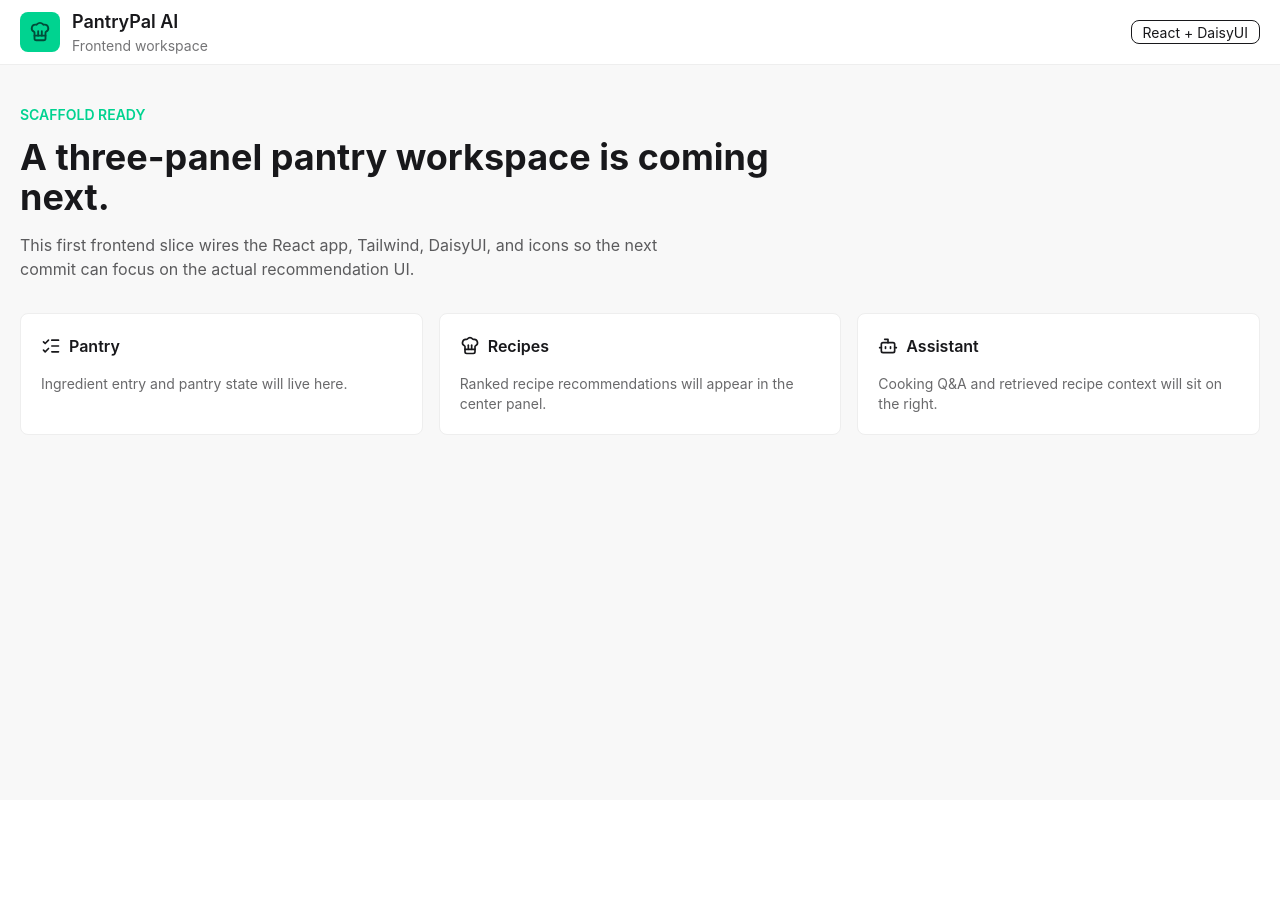
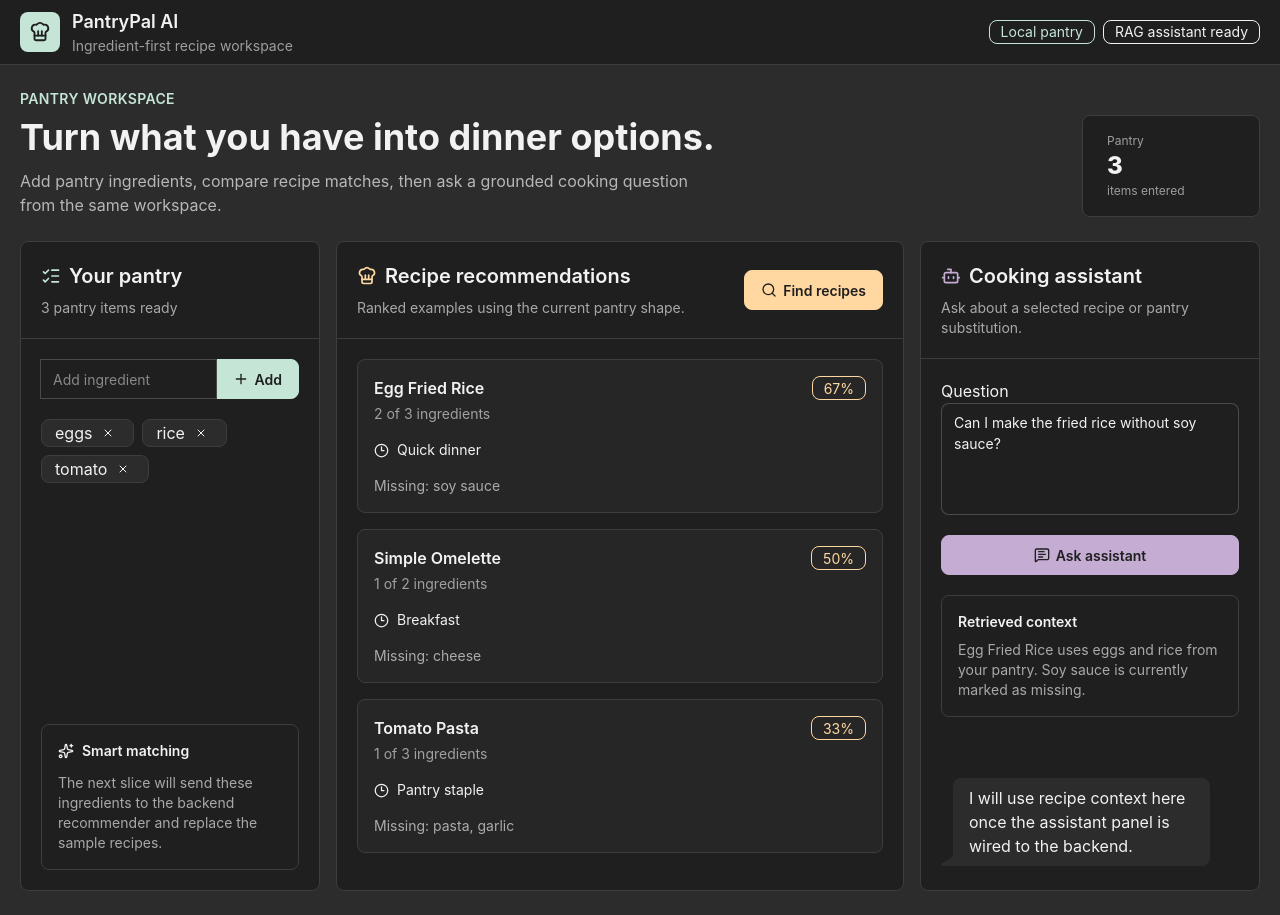
Before and after one commit to prmdhaliwal/pantrypal, a React (Vite) app in the folder frontend/: page / in a window 1280 px wide. Before the commit the page ends 800 px from the top, so only its background shows below. Built offline with nearby package versions, Linux system fonts and the light colour scheme.

Commit message:
feat: build three panel pantry workspace

```diff
--- a/frontend/package.json
+++ b/frontend/package.json
@@ -19,10 +19,14 @@
     "tailwindcss": "^4.3.2"
   },
   "devDependencies": {
+    "@testing-library/jest-dom": "^6.9.1",
+    "@testing-library/react": "^16.3.2",
+    "@testing-library/user-event": "^14.6.1",
     "@types/node": "^24.13.2",
     "@types/react": "^19.2.17",
     "@types/react-dom": "^19.2.3",
     "@vitejs/plugin-react": "^6.0.3",
+    "jsdom": "^29.1.1",
     "oxlint": "^1.71.0",
     "typescript": "~6.0.2",
     "vite": "^8.1.1",
--- a/frontend/src/App.tsx
+++ b/frontend/src/App.tsx
@@ -1,63 +1,260 @@
-import { Bot, ChefHat, ListChecks } from 'lucide-react'
+import { useMemo, useState } from 'react'
+import {
+  Bot,
+  ChefHat,
+  Clock3,
+  ListChecks,
+  MessageSquareText,
+  Plus,
+  Search,
+  Sparkles,
+  X,
+} from 'lucide-react'
+
+const starterIngredients = ['eggs', 'rice', 'tomato']
+
+const sampleRecipes = [
+  {
+    name: 'Egg Fried Rice',
+    match: '2 of 3 ingredients',
+    missing: 'soy sauce',
+    score: '67%',
+    tag: 'Quick dinner',
+  },
+  {
+    name: 'Simple Omelette',
+    match: '1 of 2 ingredients',
+    missing: 'cheese',
+    score: '50%',
+    tag: 'Breakfast',
+  },
+  {
+    name: 'Tomato Pasta',
+    match: '1 of 3 ingredients',
+    missing: 'pasta, garlic',
+    score: '33%',
+    tag: 'Pantry staple',
+  },
+]
 
 function App() {
+  const [ingredients, setIngredients] = useState(starterIngredients)
+  const [ingredientInput, setIngredientInput] = useState('')
+
+  const ingredientSummary = useMemo(
+    () => `${ingredients.length} pantry items ready`,
+    [ingredients.length],
+  )
+
+  function addIngredient(event: React.FormEvent<HTMLFormElement>) {
+    event.preventDefault()
+    const nextIngredient = ingredientInput.trim().toLowerCase()
+
+    if (!nextIngredient || ingredients.includes(nextIngredient)) {
+      setIngredientInput('')
+      return
+    }
+
+    setIngredients([...ingredients, nextIngredient])
+    setIngredientInput('')
+  }
+
+  function removeIngredient(ingredient: string) {
+    setIngredients(ingredients.filter((item) => item !== ingredient))
+  }
+
   return (
     <main className="min-h-screen bg-base-200 text-base-content">
-      <header className="border-base-300 bg-base-100 border-b">
-        <div className="mx-auto flex min-h-16 w-full max-w-7xl items-center justify-between px-5">
+      <header className="border-base-300 bg-base-100/95 border-b">
+        <div className="mx-auto flex min-h-16 w-full max-w-7xl items-center justify-between gap-4 px-5">
           <div className="flex items-center gap-3">
-            <span className="bg-success text-success-content flex size-10 items-center justify-center rounded-lg">
+            <span className="bg-success text-success-content flex size-10 shrink-0 items-center justify-center rounded-lg">
               <ChefHat aria-hidden="true" size={22} />
             </span>
             <div>
               <p className="text-lg font-semibold">PantryPal AI</p>
-              <p className="text-base-content/60 text-sm">Frontend workspace</p>
+              <p className="text-base-content/60 text-sm">
+                Ingredient-first recipe workspace
+              </p>
             </div>
           </div>
-          <span className="badge badge-outline">React + DaisyUI</span>
+          <div className="hidden items-center gap-2 text-sm md:flex">
+            <span className="badge badge-success badge-outline">Local pantry</span>
+            <span className="badge badge-outline">RAG assistant ready</span>
+          </div>
         </div>
       </header>
 
-      <section className="mx-auto flex w-full max-w-7xl flex-col gap-8 px-5 py-10">
-        <div className="max-w-3xl">
-          <p className="text-success text-sm font-semibold uppercase">Scaffold ready</p>
-          <h1 className="mt-3 text-4xl font-bold text-base-content">
-            A three-panel pantry workspace is coming next.
-          </h1>
-          <p className="text-base-content/70 mt-4 max-w-2xl">
-            This first frontend slice wires the React app, Tailwind, DaisyUI, and
-            icons so the next commit can focus on the actual recommendation UI.
-          </p>
+      <section className="mx-auto flex w-full max-w-7xl flex-col gap-6 px-5 py-6">
+        <div className="flex flex-col justify-between gap-4 lg:flex-row lg:items-end">
+          <div>
+            <p className="text-success text-sm font-semibold uppercase tracking-wide">
+              Pantry workspace
+            </p>
+            <h1 className="mt-2 text-3xl font-bold text-base-content md:text-4xl">
+              Turn what you have into dinner options.
+            </h1>
+            <p className="text-base-content/70 mt-3 max-w-2xl">
+              Add pantry ingredients, compare recipe matches, then ask a grounded
+              cooking question from the same workspace.
+            </p>
+          </div>
+          <div className="stats border-base-300 bg-base-100 border shadow-none">
+            <div className="stat min-w-44">
+              <div className="stat-title">Pantry</div>
+              <div className="stat-value text-2xl">{ingredients.length}</div>
+              <div className="stat-desc">items entered</div>
+            </div>
+          </div>
         </div>
 
-        <div className="grid gap-4 lg:grid-cols-3">
-          <div className="border-base-300 bg-base-100 rounded-lg border p-5">
-            <div className="mb-4 flex items-center gap-2 font-semibold">
-              <ListChecks aria-hidden="true" size={20} />
-              Pantry
+        <div className="grid min-h-[650px] gap-4 xl:grid-cols-[300px_minmax(0,1fr)_340px]">
+          <section className="border-base-300 bg-base-100 flex flex-col rounded-lg border">
+            <div className="border-base-300 border-b p-5">
+              <div className="mb-2 flex items-center gap-2">
+                <ListChecks aria-hidden="true" className="text-success" size={20} />
+                <h2 className="text-xl font-semibold">Your pantry</h2>
+              </div>
+              <p className="text-base-content/65 text-sm">{ingredientSummary}</p>
             </div>
-            <p className="text-base-content/65 text-sm">
-              Ingredient entry and pantry state will live here.
-            </p>
-          </div>
-          <div className="border-base-300 bg-base-100 rounded-lg border p-5">
-            <div className="mb-4 flex items-center gap-2 font-semibold">
-              <ChefHat aria-hidden="true" size={20} />
-              Recipes
+
+            <div className="flex flex-1 flex-col gap-5 p-5">
+              <form className="join w-full" onSubmit={addIngredient}>
+                <label className="sr-only" htmlFor="ingredient-input">
+                  Add ingredient
+                </label>
+                <input
+                  className="input join-item input-bordered min-w-0 flex-1"
+                  id="ingredient-input"
+                  onChange={(event) => setIngredientInput(event.target.value)}
+                  placeholder="Add ingredient"
+                  value={ingredientInput}
+                />
+                <button className="btn btn-success join-item" type="submit">
+                  <Plus aria-hidden="true" size={16} />
+                  Add
+                </button>
+              </form>
+
+              <div className="flex flex-wrap gap-2">
+                {ingredients.map((ingredient) => (
+                  <span
+                    className="badge badge-lg gap-1 border-base-300 bg-base-200"
+                    key={ingredient}
+                  >
+                    {ingredient}
+                    <button
+                      aria-label={`Remove ${ingredient}`}
+                      className="btn btn-ghost btn-xs btn-circle"
+                      onClick={() => removeIngredient(ingredient)}
+                      type="button"
+                    >
+                      <X aria-hidden="true" size={12} />
+                    </button>
+                  </span>
+                ))}
+              </div>
+
+              <div className="border-base-300 mt-auto rounded-lg border p-4">
+                <div className="mb-3 flex items-center gap-2 text-sm font-semibold">
+                  <Sparkles aria-hidden="true" size={16} />
+                  Smart matching
+                </div>
+                <p className="text-base-content/65 text-sm">
+                  The next slice will send these ingredients to the backend
+                  recommender and replace the sample recipes.
+                </p>
+              </div>
             </div>
-            <p className="text-base-content/65 text-sm">
-              Ranked recipe recommendations will appear in the center panel.
-            </p>
-          </div>
-          <div className="border-base-300 bg-base-100 rounded-lg border p-5">
-            <div className="mb-4 flex items-center gap-2 font-semibold">
-              <Bot aria-hidden="true" size={20} />
-              Assistant
+          </section>
+
+          <section className="border-base-300 bg-base-100 flex flex-col rounded-lg border">
+            <div className="border-base-300 flex flex-col gap-4 border-b p-5 md:flex-row md:items-center md:justify-between">
+              <div>
+                <div className="mb-2 flex items-center gap-2">
+                  <ChefHat aria-hidden="true" className="text-warning" size={20} />
+                  <h2 className="text-xl font-semibold">Recipe recommendations</h2>
+                </div>
+                <p className="text-base-content/65 text-sm">
+                  Ranked examples using the current pantry shape.
+                </p>
+              </div>
+              <button className="btn btn-warning" type="button">
+                <Search aria-hidden="true" size={16} />
+                Find recipes
+              </button>
             </div>
-            <p className="text-base-content/65 text-sm">
-              Cooking Q&A and retrieved recipe context will sit on the right.
-            </p>
-          </div>
+
+            <div className="grid gap-4 p-5 lg:grid-cols-3 xl:grid-cols-1 2xl:grid-cols-3">
+              {sampleRecipes.map((recipe) => (
+                <article
+                  className="border-base-300 rounded-lg border bg-base-200/60 p-4"
+                  key={recipe.name}
+                >
+                  <div className="mb-4 flex items-start justify-between gap-3">
+                    <div>
+                      <h3 className="font-semibold">{recipe.name}</h3>
+                      <p className="text-base-content/60 mt-1 text-sm">
+                        {recipe.match}
+                      </p>
+                    </div>
+                    <span className="badge badge-warning badge-outline">
+                      {recipe.score}
+                    </span>
+                  </div>
+                  <div className="mb-4 flex items-center gap-2 text-sm">
+                    <Clock3 aria-hidden="true" size={15} />
+                    {recipe.tag}
+                  </div>
+                  <p className="text-base-content/65 text-sm">
+                    Missing: {recipe.missing}
+                  </p>
+                </article>
+              ))}
+            </div>
+          </section>
+
+          <section className="border-base-300 bg-base-100 flex flex-col rounded-lg border">
+            <div className="border-base-300 border-b p-5">
+              <div className="mb-2 flex items-center gap-2">
+                <Bot aria-hidden="true" className="text-info" size={20} />
+                <h2 className="text-xl font-semibold">Cooking assistant</h2>
+              </div>
+              <p className="text-base-content/65 text-sm">
+                Ask about a selected recipe or pantry substitution.
+              </p>
+            </div>
+
+            <div className="flex flex-1 flex-col gap-5 p-5">
+              <label className="form-control">
+                <span className="label-text mb-2">Question</span>
+                <textarea
+                  className="textarea textarea-bordered min-h-28 resize-none"
+                  defaultValue="Can I make the fried rice without soy sauce?"
+                />
+              </label>
+
+              <button className="btn btn-info" type="button">
+                <MessageSquareText aria-hidden="true" size={16} />
+                Ask assistant
+              </button>
+
+              <div className="border-base-300 rounded-lg border p-4">
+                <p className="mb-2 text-sm font-semibold">Retrieved context</p>
+                <p className="text-base-content/65 text-sm">
+                  Egg Fried Rice uses eggs and rice from your pantry. Soy sauce is
+                  currently marked as missing.
+                </p>
+              </div>
+
+              <div className="chat chat-start mt-auto">
+                <div className="chat-bubble bg-base-200 text-base-content">
+                  I will use recipe context here once the assistant panel is wired
+                  to the backend.
+                </div>
+              </div>
+            </div>
+          </section>
         </div>
       </section>
     </main>
--- a/frontend/src/index.css
+++ b/frontend/src/index.css
@@ -1,6 +1,42 @@
 @import "tailwindcss";
 @plugin "daisyui" {
-  themes: light --default, dark --prefersdark;
+  themes: false;
+}
+@plugin "daisyui/theme" {
+  name: "pantrypal";
+  default: true;
+  prefersdark: true;
+  color-scheme: dark;
+
+  --color-base-100: #1f1f1f;
+  --color-base-200: color-mix(in srgb, #f2f2f2 6%, #1f1f1f);
+  --color-base-300: color-mix(in srgb, #f2f2f2 14%, #1f1f1f);
+  --color-base-content: #f2f2f2;
+  --color-primary: #c5acd3;
+  --color-primary-content: #1f1f1f;
+  --color-secondary: #c5e5d6;
+  --color-secondary-content: #1f1f1f;
+  --color-accent: #ffd8a1;
+  --color-accent-content: #1f1f1f;
+  --color-neutral: #f2f2f2;
+  --color-neutral-content: #1f1f1f;
+  --color-info: #c5acd3;
+  --color-info-content: #1f1f1f;
+  --color-success: #c5e5d6;
+  --color-success-content: #1f1f1f;
+  --color-warning: #ffd8a1;
+  --color-warning-content: #1f1f1f;
+  --color-error: #c5acd3;
+  --color-error-content: #1f1f1f;
+
+  --radius-selector: 0.5rem;
+  --radius-field: 0.5rem;
+  --radius-box: 0.5rem;
+  --size-selector: 0.25rem;
+  --size-field: 0.25rem;
+  --border: 1px;
+  --depth: 0;
+  --noise: 0;
 }
 
 body {
```
Also changed, not shown: 2 other files (tests, documents, lock files or other folders).
